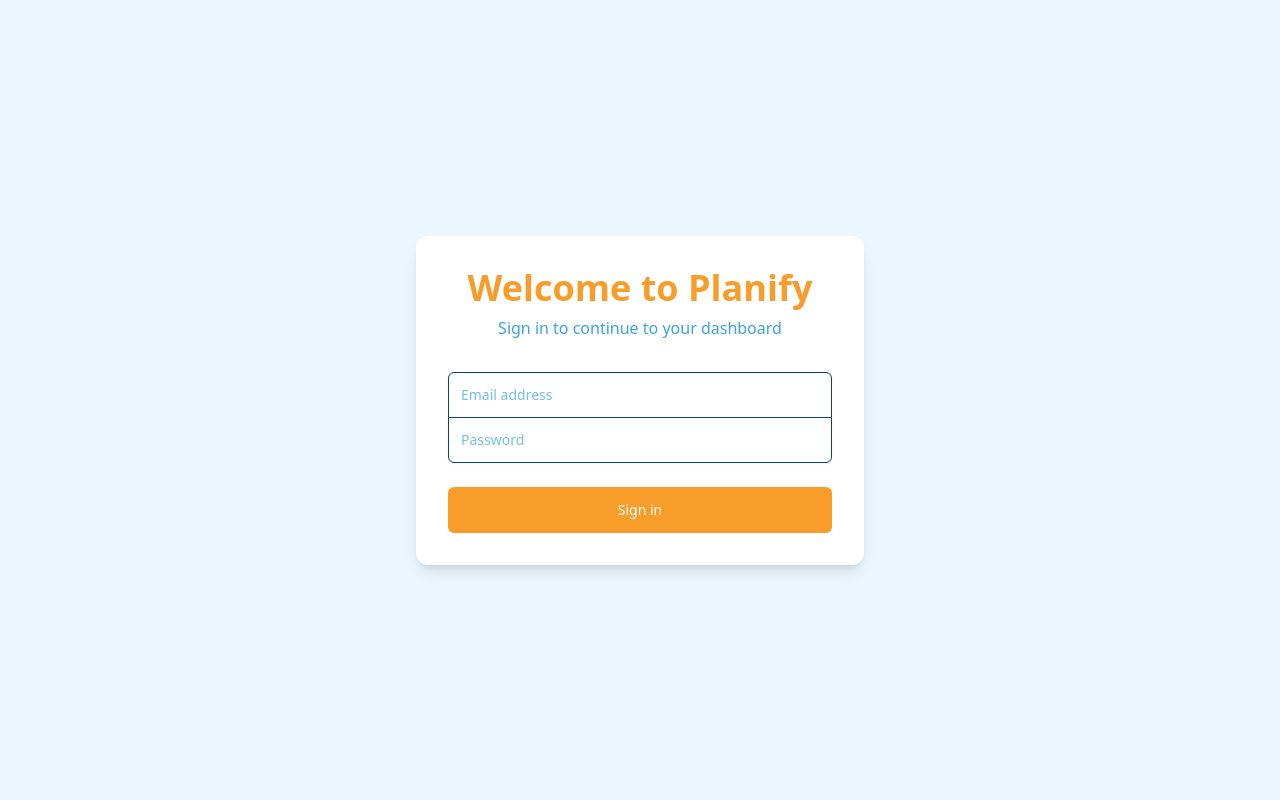
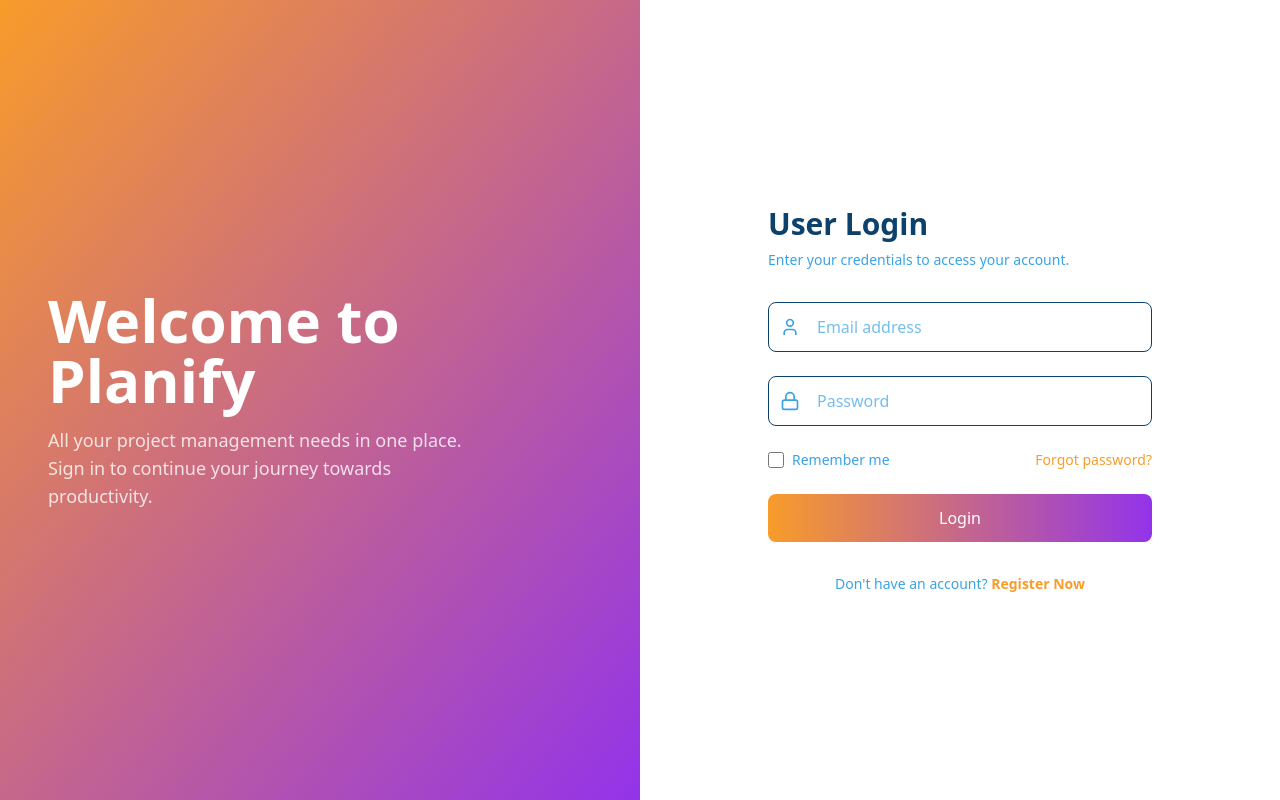
Before and after one commit to DarrenAnthonyBeltham/planify, a React (Vite) app in the folder frontend/: page / in a window 1280 px wide. Built offline with nearby package versions, Linux system fonts and the light colour scheme; no server answers.

Commit message:
Login Page Redesigned

```diff
--- a/frontend/src/api/index.ts
+++ b/frontend/src/api/index.ts
@@ -101,6 +101,12 @@
   appearanceTheme: 'Automatic' | 'Light' | 'Dark';
 }
 
+export interface RegisterCredentials {
+  name: string;
+  email: string;
+  password: string;
+}
+
 const API_BASE_URL = (import.meta as any).env?.VITE_API_BASE_URL ?? "http://localhost:8080/api"
 
 async function api<T>(path: string, init: RequestInit = {}): Promise<T> {
@@ -147,6 +153,22 @@
   const data = await res.json()
   if (data?.token) localStorage.setItem("planify_token", data.token)
   return data
+}
+
+export async function registerUser(credentials: RegisterCredentials): Promise<{ message: string }> {
+  const res = await fetch(`${API_BASE_URL}/register`, {
+    method: "POST",
+    headers: { "Content-Type": "application/json" },
+    body: JSON.stringify(credentials)
+  });
+  if (!res.ok) {
+    let msg = await res.text();
+    try {
+      msg = JSON.parse(msg).error || msg;
+    } catch {}
+    throw new Error(msg || "Registration failed");
+  }
+  return res.json();
 }
 
 export async function fetchProjects() {
--- a/frontend/src/components/Router.tsx
+++ b/frontend/src/components/Router.tsx
@@ -4,6 +4,7 @@
 import { MyTasksPage } from "../pages/MyTasksPage";
 import { TaskPage } from "../pages/TaskPage";
 import { LoginPage } from "../pages/LoginPage";
+import { RegisterPage } from "../pages/RegisterPage";
 import { ProfilePage } from "../pages/ProfilePage";
 import { UserProfilePage } from "../pages/userProfilePages";
 import { SettingsPage } from "../pages/SettingsPage";
@@ -25,6 +26,7 @@
 
   const renderPage = () => {
     if (parts[0] === "login") return token ? <HomePage /> : <LoginPage />;
+    if (parts[0] === "register") return token ? <HomePage /> : <RegisterPage />;
     if (!token) return <LoginPage />;
     if (!parts[0] || parts[0] === "") return <HomePage />;
     if (parts[0] === "mytasks") return <MyTasksPage />;
--- a/frontend/src/pages/LoginPage.tsx
+++ b/frontend/src/pages/LoginPage.tsx
@@ -1,71 +1,94 @@
-import { useState, type FormEvent } from 'react'
-import { useAuth } from '../contexts/authContext'
+import { useState, type FormEvent } from 'react';
+import { useAuth } from '../contexts/authContext';
+import { User, Lock } from 'lucide-react';
 
 export function LoginPage() {
-  const [email, setEmail] = useState('')
-  const [password, setPassword] = useState('')
-  const [error, setError] = useState<string | null>(null)
-  const { login, isLoading } = useAuth()
+  const [email, setEmail] = useState('');
+  const [password, setPassword] = useState('');
+  const [error, setError] = useState<string | null>(null);
+  const { login, isLoading } = useAuth();
 
   const handleSubmit = async (e: FormEvent) => {
-    e.preventDefault()
-    setError(null)
+    e.preventDefault();
+    setError(null);
     try {
-      await login({ email, password })
-      window.location.hash = '#/'
+      await login({ email, password });
+      window.location.hash = '#/';
     } catch {
-      setError('Failed to log in. Please check your email and password.')
+      setError('Failed to log in. Please check your email and password.');
     }
-  }
+  };
 
   return (
-    <div className="flex items-center justify-center min-h-screen bg-background">
-      <div className="w-full max-w-md p-8 space-y-8 bg-surface rounded-xl shadow-lg">
-        <div className="text-center">
-          <h1 className="text-4xl font-bold text-accent">Welcome to Planify</h1>
-          <p className="mt-2 text-secondary">Sign in to continue to your dashboard</p>
+    <div className="flex min-h-screen bg-background text-primary">
+      {/* Left Panel */}
+      <div className="hidden md:flex flex-col items-start justify-center w-1/2 bg-gradient-to-br from-accent to-purple-600 text-white p-12">
+        <h1 className="text-6xl font-bold mb-4">Welcome to Planify</h1>
+        <p className="text-lg text-white/80 max-w-md">
+          All your project management needs in one place. Sign in to continue your journey towards productivity.
+        </p>
       </div>
-        <form className="mt-8 space-y-6" onSubmit={handleSubmit}>
-          {error && <p className="text-center text-red-500">{error}</p>}
-          <div className="rounded-md shadow-sm -space-y-px">
-            <div>
+
+      {/* Right Panel (Form) */}
+      <div className="w-full md:w-1/2 flex items-center justify-center p-8 bg-surface">
+        <div className="w-full max-w-sm">
+          <h2 className="text-3xl font-bold mb-2 text-primary">User Login</h2>
+          <p className="text-secondary text-sm mb-8">Enter your credentials to access your account.</p>
+
+          <form className="space-y-6" onSubmit={handleSubmit}>
+            {error && <p className="text-center text-red-500 bg-red-500/10 p-3 rounded-md">{error}</p>}
+
+            <div className="relative">
+              <User className="absolute left-3 top-1/2 -translate-y-1/2 text-secondary" size={20} />
               <input
                 id="email-address"
                 name="email"
                 type="email"
-                autoComplete="email"
                 required
-                className="appearance-none rounded-none relative block w-full px-3 py-3 border border-secondary/20 bg-background placeholder-secondary text-primary rounded-t-md focus:outline-none focus:ring-accent focus:border-accent focus:z-10 sm:text-sm"
+                className="w-full pl-12 pr-4 py-3 border border-secondary/20 bg-background rounded-lg focus:outline-none focus:ring-2 focus:ring-accent transition-all"
                 placeholder="Email address"
                 value={email}
                 onChange={(e) => setEmail(e.target.value)}
               />
             </div>
-            <div>
+
+            <div className="relative">
+              <Lock className="absolute left-3 top-1/2 -translate-y-1/2 text-secondary" size={20} />
               <input
                 id="password"
                 name="password"
                 type="password"
-                autoComplete="current-password"
                 required
-                className="appearance-none rounded-none relative block w-full px-3 py-3 border border-secondary/20 bg-background placeholder-secondary text-primary rounded-b-md focus:outline-none focus:ring-accent focus:border-accent focus:z-10 sm:text-sm"
+                className="w-full pl-12 pr-4 py-3 border border-secondary/20 bg-background rounded-lg focus:outline-none focus:ring-2 focus:ring-accent transition-all"
                 placeholder="Password"
                 value={password}
                 onChange={(e) => setPassword(e.target.value)}
               />
             </div>
+
+            <div className="flex items-center justify-between text-sm">
+              <label className="flex items-center gap-2 text-secondary">
+                <input type="checkbox" className="h-4 w-4 rounded text-accent bg-background border-secondary/30 focus:ring-accent"/>
+                Remember me
+              </label>
+              <a href="#" className="font-medium text-accent hover:underline">Forgot password?</a>
             </div>
+
             <div>
               <button
                 type="submit"
                 disabled={isLoading}
-              className="group relative w-full flex justify-center py-3 px-4 border border-transparent text-sm font-medium rounded-md text-white bg-accent hover:opacity-90 focus:outline-none focus:ring-2 focus:ring-offset-2 focus:ring-accent disabled:bg-accent/50 disabled:cursor-not-allowed"
+                className="w-full flex justify-center py-3 px-4 text-base font-medium rounded-lg text-white bg-gradient-to-r from-accent to-purple-600 hover:opacity-90 focus:outline-none focus:ring-2 focus:ring-offset-2 focus:ring-accent disabled:opacity-50 disabled:cursor-not-allowed transition-opacity"
               >
-              {isLoading ? 'Signing in...' : 'Sign in'}
+                {isLoading ? 'Signing in...' : 'Login'}
               </button>
             </div>
           </form>
+          <p className="text-center mt-8 text-sm text-secondary">
+            Don't have an account? <a href="#/register" className="font-semibold text-accent hover:underline">Register Now</a>
+          </p>
         </div>
       </div>
-  )
+    </div>
+  );
 }
--- /dev/null
+++ b/frontend/src/pages/RegisterPage.tsx
@@ -0,0 +1,78 @@
+import { useState, type FormEvent } from 'react';
+import { User, Mail, Lock } from 'lucide-react';
+import { registerUser } from '../api';
+
+export function RegisterPage() {
+  const [name, setName] = useState('');
+  const [email, setEmail] = useState('');
+  const [password, setPassword] = useState('');
+  const [error, setError] = useState<string | null>(null);
+  const [success, setSuccess] = useState<string | null>(null);
+  const [isLoading, setIsLoading] = useState(false);
+
+  const handleSubmit = async (e: FormEvent) => {
+    e.preventDefault();
+    setError(null);
+    setSuccess(null);
+
+    setIsLoading(true);
+    try {
+      const result = await registerUser({ name, email, password });
+      setSuccess(result.message || 'Registration successful! You can now log in.');
+      setName('');
+      setEmail('');
+      setPassword('');
+    } catch (err: any) {
+      setError(err.message || 'An unknown error occurred.');
+    } finally {
+      setIsLoading(false);
+    }
+  };
+
+  return (
+    <div className="flex min-h-screen bg-background text-primary">
+      {/* Left Panel */}
+      <div className="hidden md:flex flex-col items-start justify-center w-1/2 bg-gradient-to-br from-accent to-purple-600 text-white p-12">
+        <h1 className="text-6xl font-bold mb-4">Join Planify Today</h1>
+        <p className="text-lg text-white/80 max-w-md">
+          Start organizing your projects and collaborating with your team seamlessly. Create an account to get started.
+        </p>
+      </div>
+
+      {/* Right Panel (Form) */}
+      <div className="w-full md:w-1/2 flex items-center justify-center p-8 bg-surface">
+        <div className="w-full max-w-sm">
+          <h2 className="text-3xl font-bold mb-2 text-primary">Create an Account</h2>
+          <p className="text-secondary text-sm mb-8">Fill in your details to register.</p>
+
+          <form className="space-y-6" onSubmit={handleSubmit}>
+            {error && <p className="text-center text-red-500 bg-red-500/10 p-3 rounded-md">{error}</p>}
+            {success && <p className="text-center text-green-500 bg-green-500/10 p-3 rounded-md">{success}</p>}
+
+            <div className="relative">
+              <User className="absolute left-3 top-1/2 -translate-y-1/2 text-secondary" size={20} />
+              <input name="name" type="text" required className="w-full pl-12 pr-4 py-3 border border-secondary/20 bg-background rounded-lg focus:outline-none focus:ring-2 focus:ring-accent transition-all" placeholder="Full Name" value={name} onChange={(e) => setName(e.target.value)} />
+            </div>
+            <div className="relative">
+              <Mail className="absolute left-3 top-1/2 -translate-y-1/2 text-secondary" size={20} />
+              <input name="email" type="email" required className="w-full pl-12 pr-4 py-3 border border-secondary/20 bg-background rounded-lg focus:outline-none focus:ring-2 focus:ring-accent transition-all" placeholder="Email address" value={email} onChange={(e) => setEmail(e.target.value)} />
+            </div>
+            <div className="relative">
+              <Lock className="absolute left-3 top-1/2 -translate-y-1/2 text-secondary" size={20} />
+              <input name="password" type="password" required className="w-full pl-12 pr-4 py-3 border border-secondary/20 bg-background rounded-lg focus:outline-none focus:ring-2 focus:ring-accent transition-all" placeholder="Password" value={password} onChange={(e) => setPassword(e.target.value)} />
+            </div>
+
+            <div>
+              <button type="submit" disabled={isLoading} className="w-full flex justify-center py-3 px-4 text-base font-medium rounded-lg text-white bg-gradient-to-r from-accent to-purple-600 hover:opacity-90 focus:outline-none focus:ring-2 focus:ring-offset-2 focus:ring-accent disabled:opacity-50 disabled:cursor-not-allowed transition-opacity">
+                {isLoading ? 'Creating Account...' : 'Register'}
+              </button>
+            </div>
+          </form>
+           <p className="text-center mt-8 text-sm text-secondary">
+            Already have an account? <a href="#/login" className="font-semibold text-accent hover:underline">Login Here</a>
+          </p>
+        </div>
+      </div>
+    </div>
+  );
+}
```
Lines whose indentation alone changed are shown as unchanged.
